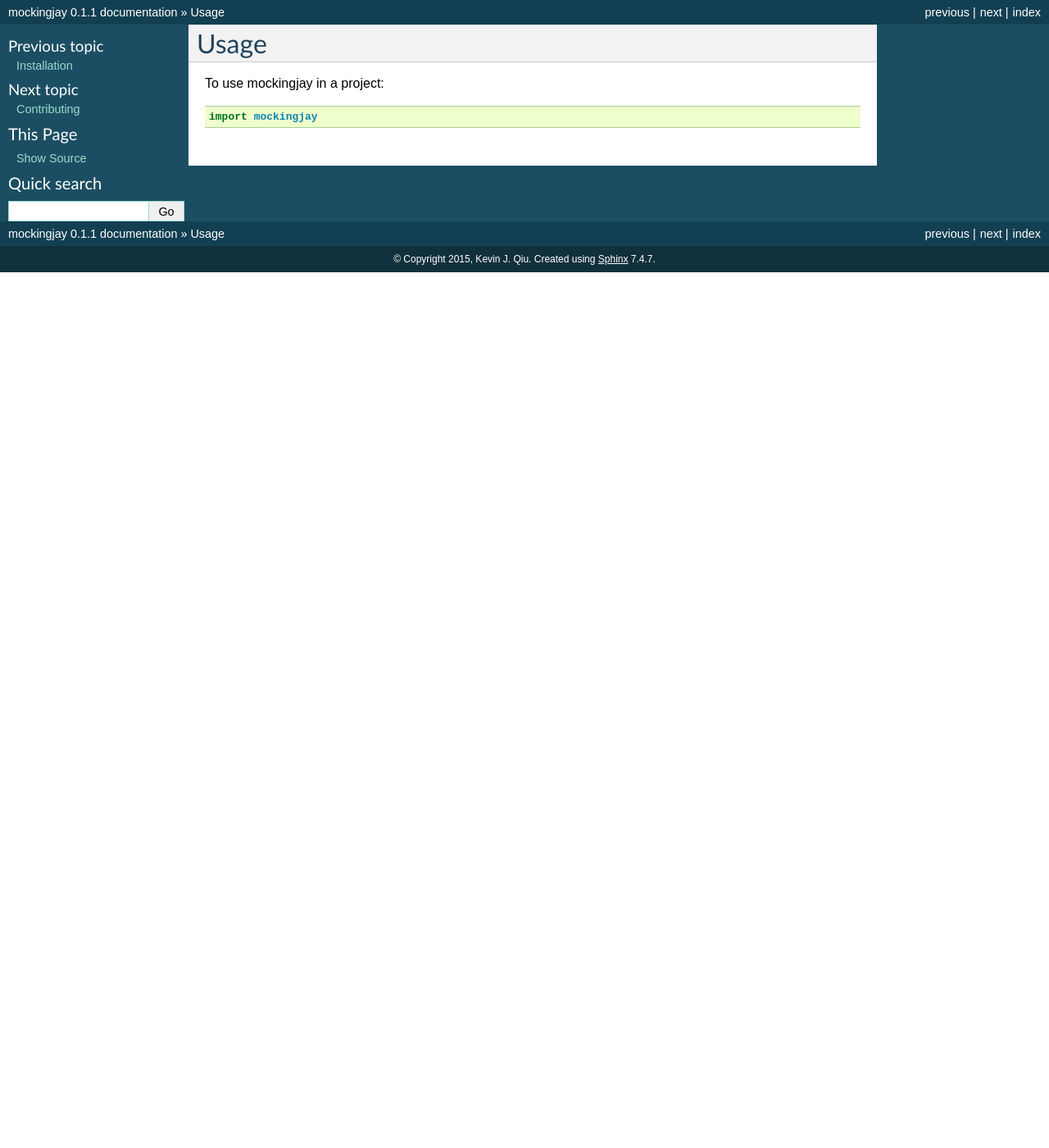
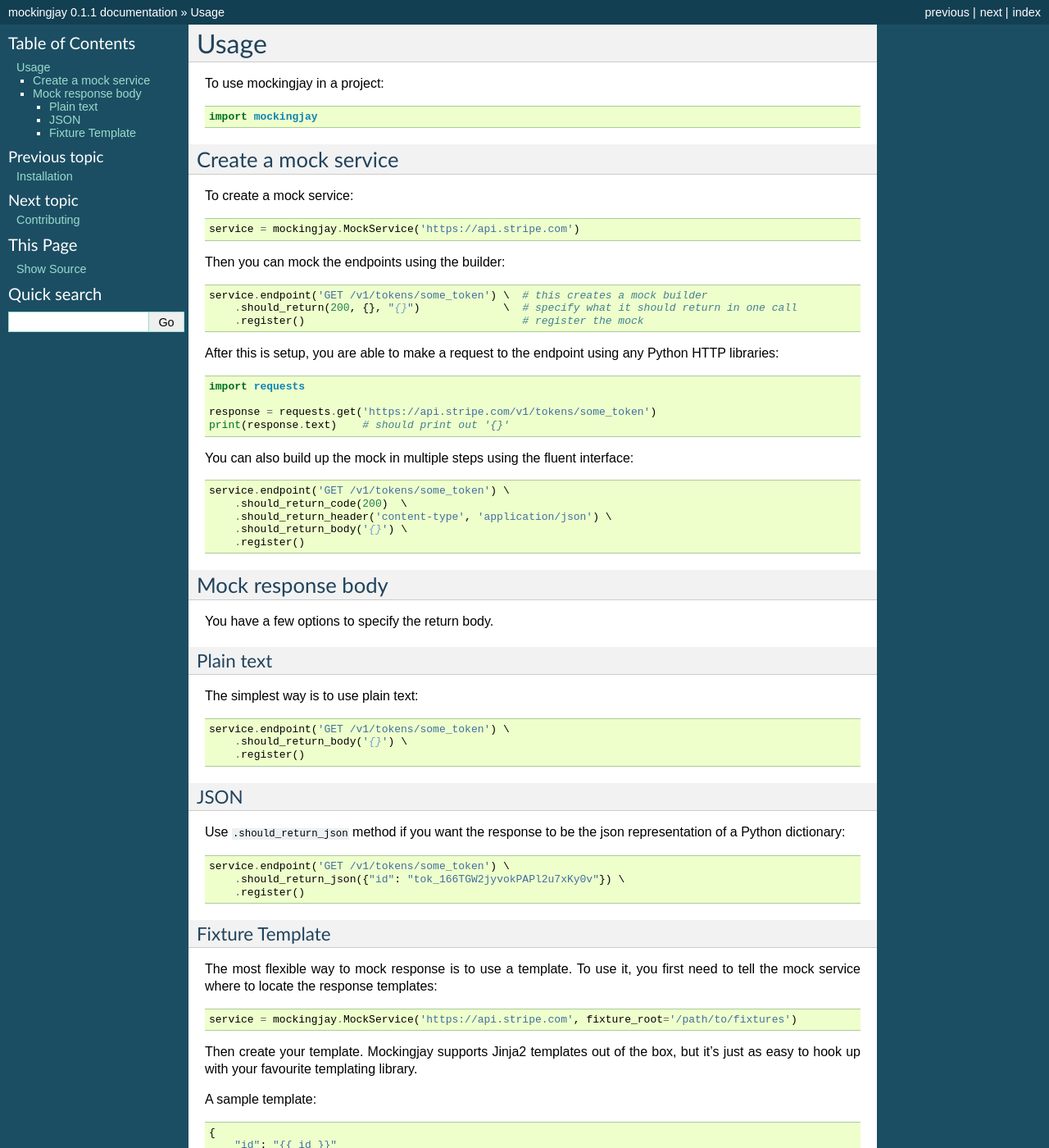
Before and after one commit to kevinjqiu/mockingjay, a Sphinx documentation site: the page built from docs/usage.rst, in a window 1280 px wide and 1400 px high. Shown: the whole window at 82% size. Built offline with Sphinx 7.4.7, drawn with Linux system fonts in a browser that asks for light colours; some of the changed text lies outside the part shown.

Commit message:
Update documentation

```diff
--- a/docs/usage.rst
+++ b/docs/usage.rst
@@ -5,3 +5,81 @@ Usage
 To use mockingjay in a project::
 
     import mockingjay
+
+
+---------------------
+Create a mock service
+---------------------
+
+To create a mock service::
+
+    service = mockingjay.MockService('https://api.stripe.com')
+
+Then you can mock the endpoints using the builder::
+
+    service.endpoint('GET /v1/tokens/some_token') \  # this creates a mock builder
+        .should_return(200, {}, "{}")             \  # specify what it should return in one call
+        .register()                                  # register the mock
+
+After this is setup, you are able to make a request to the endpoint using any Python HTTP libraries::
+
+    import requests
+
+    response = requests.get('https://api.stripe.com/v1/tokens/some_token')
+    print(response.text)    # should print out '{}'
+
+You can also build up the mock in multiple steps using the fluent interface::
+
+    service.endpoint('GET /v1/tokens/some_token') \
+        .should_return_code(200)  \
+        .should_return_header('content-type', 'application/json') \
+        .should_return_body('{}') \
+        .register()
+
+------------------
+Mock response body
+------------------
+
+You have a few options to specify the return body.
+
+^^^^^^^^^^
+Plain text
+^^^^^^^^^^
+
+The simplest way is to use plain text::
+
+    service.endpoint('GET /v1/tokens/some_token') \
+        .should_return_body('{}') \
+        .register()
+
+^^^^
+JSON
+^^^^
+
+Use ``.should_return_json`` method if you want the response to be the json representation of a Python dictionary::
+
+    service.endpoint('GET /v1/tokens/some_token') \
+        .should_return_json({"id": "tok_166TGW2jyvokPAPl2u7xKy0v"}) \
+        .register()
+
+^^^^^^^^^^^^^^^^
+Fixture Template
+^^^^^^^^^^^^^^^^
+
+The most flexible way to mock response is to use a template.  To use it, you first need to tell the mock service where to locate the response templates::
+
+    service = mockingjay.MockService('https://api.stripe.com', fixture_root='/path/to/fixtures')
+
+Then create your template.  Mockingjay supports Jinja2 templates out of the box, but it's just as easy to hook up with your favourite templating library.
+
+A sample template::
+
+    {
+        "id": "{{ id }}"
+    }
+
+Mock the response using the template::
+
+    service.endpoint('GET /v1/tokens/some_token') \
+        .should_return_body_from_fixture('token.json', id="tok_166TGW2jyvokPAPl2u7xKy0v") \
+        .register()
```
Also changed, not shown: docs/mockingjay.rst (added, +38 -0 lines), docs/modules.rst (added, +7 -0 lines).
